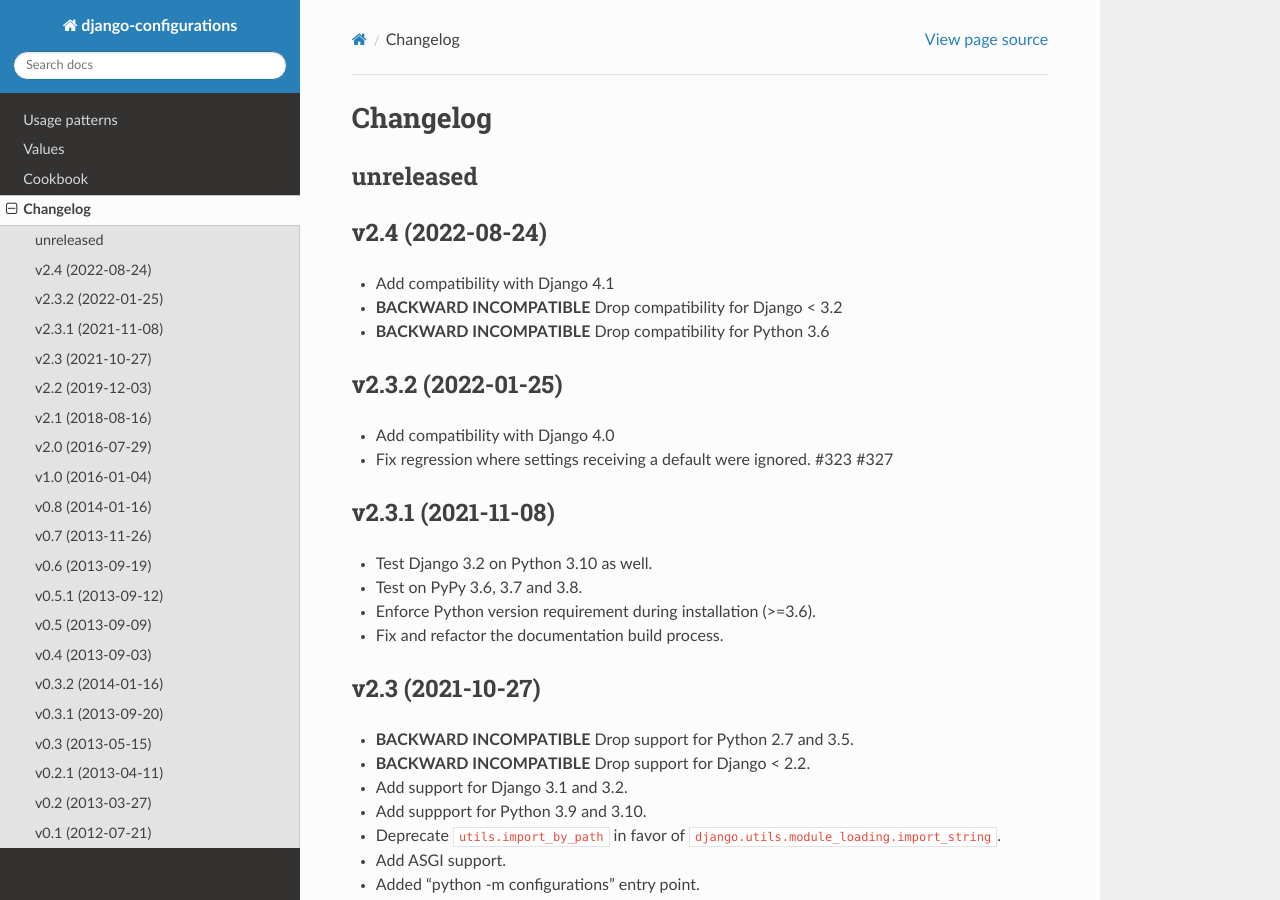
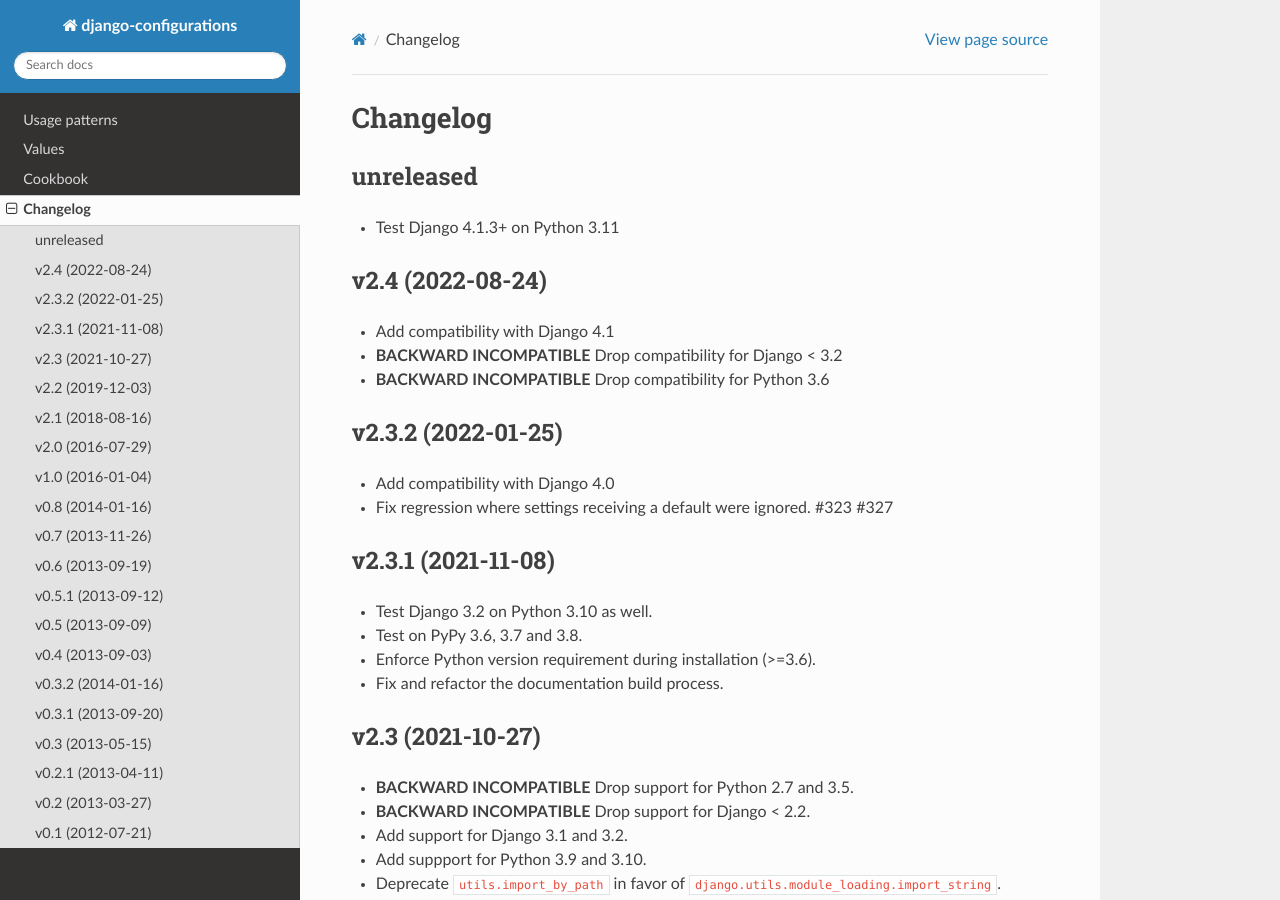
Before and after one commit to jazzband/django-configurations, a Sphinx documentation site: the page built from docs/changes.rst, in a window 1280 px wide and 900 px high. Built offline with Sphinx 7.4.7 and the Read the Docs theme 2.0.0, drawn with Linux system fonts in a browser that asks for light colours; the version number could not be read and is left out.

Commit message:
Fixed #344 - Run tests on python 3.11

```diff
--- a/docs/changes.rst
+++ b/docs/changes.rst
@@ -5,6 +5,8 @@
 
 unreleased
 ^^^^^^^^^^
+
+- Test Django 4.1.3+ on Python 3.11
 
 v2.4 (2022-08-24)
 ^^^^^^^^^^^^^^^^^
--- a/setup.py
+++ b/setup.py
@@ -62,6 +62,7 @@
         'Programming Language :: Python :: 3.8',
         'Programming Language :: Python :: 3.9',
         'Programming Language :: Python :: 3.10',
+        'Programming Language :: Python :: 3.11',
         'Programming Language :: Python :: Implementation :: PyPy',
         'Topic :: Utilities',
     ],
```
Also changed, not shown: 2 other files.
